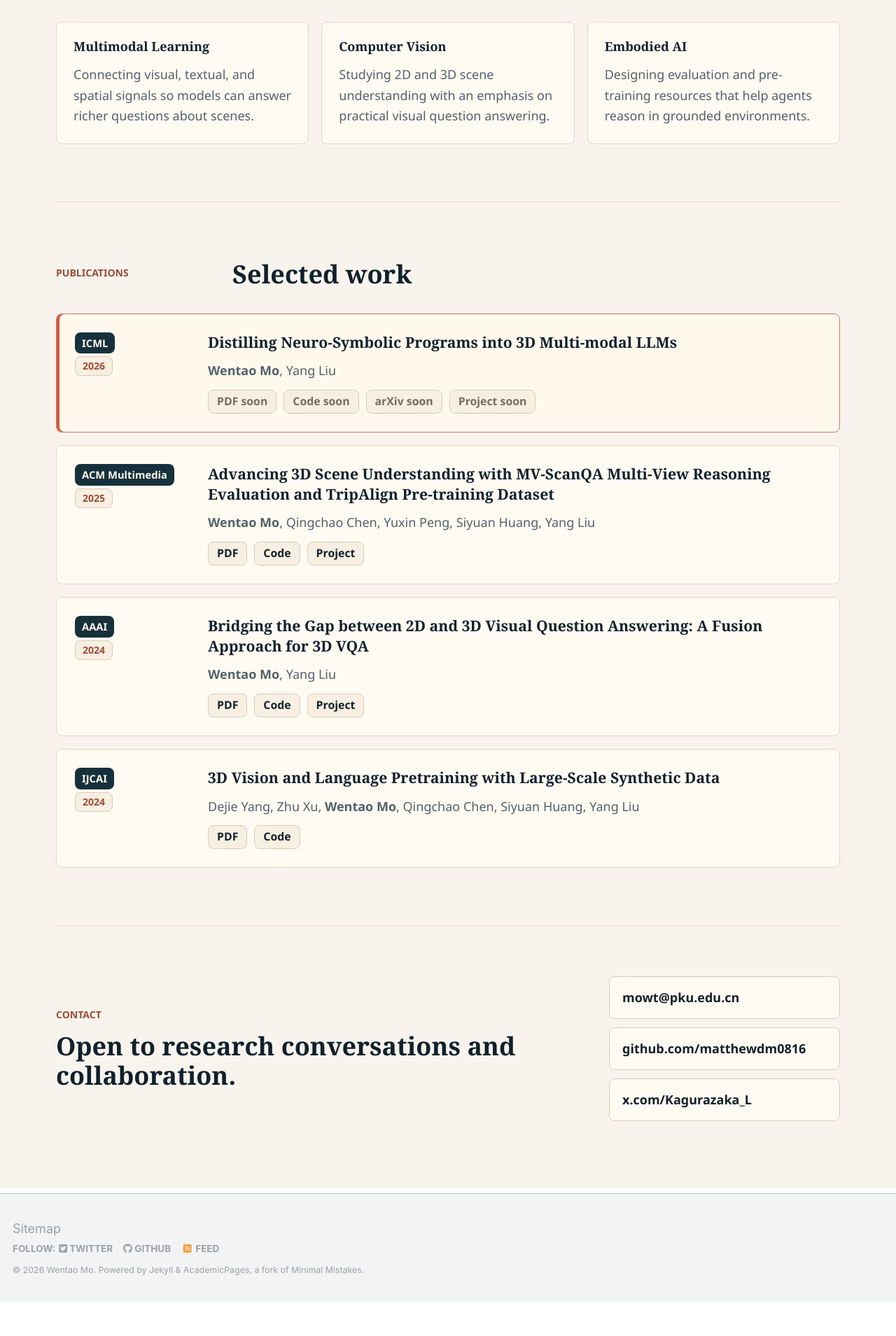
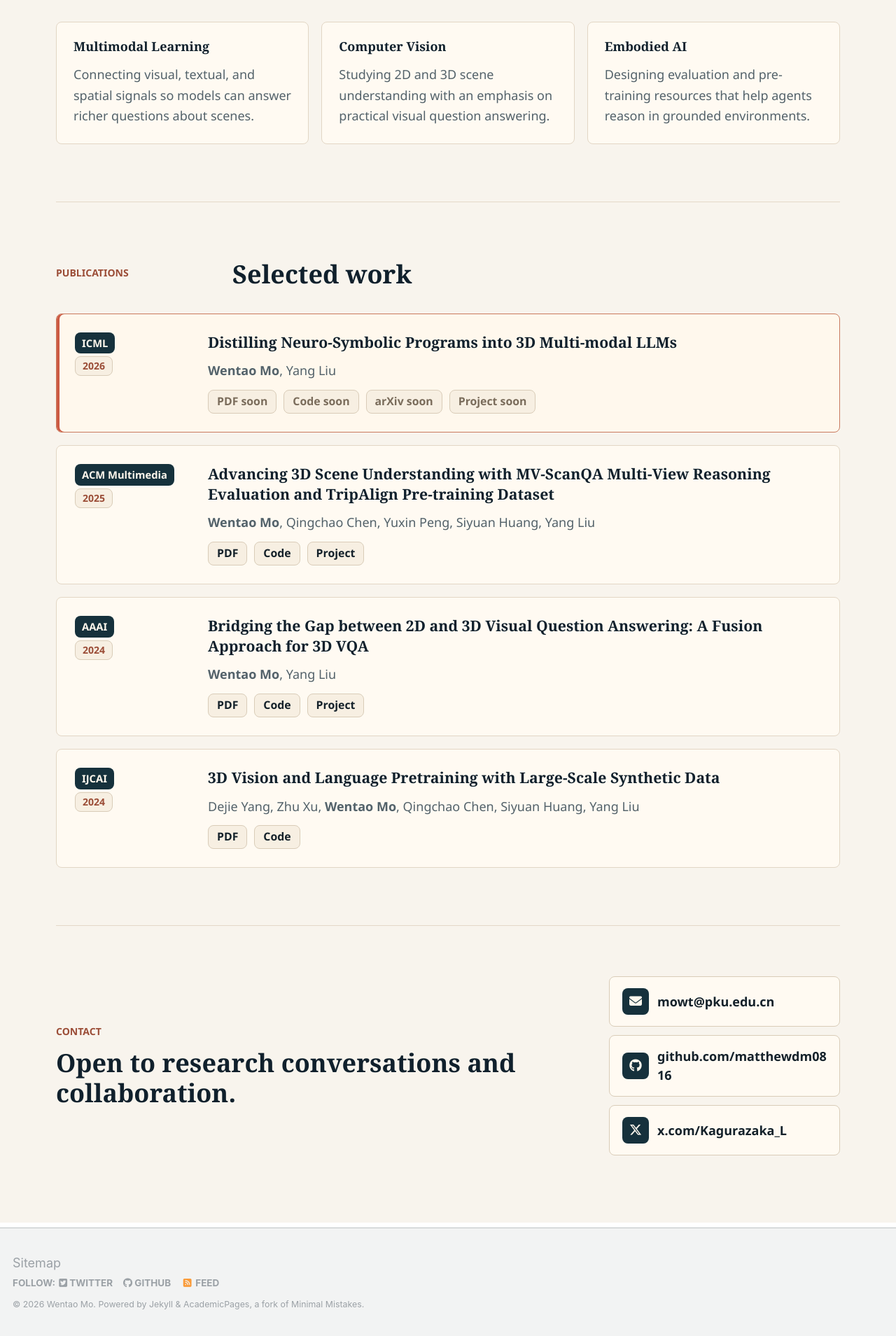
Before and after one commit to matthewdm0816/matthewdm0816.github.io, a Jekyll site: the page built from _pages/about.md, in a window 1280 px wide. Shown: the part 890-2799 px from the top of the page at 70% size. Built offline with Jekyll 4.4.1, drawn with Linux system fonts in a browser that asks for light colours; before the commit the page ends 2750 px from its top, so only the background shows below that.

Commit message:
Add contact link icons

```diff
--- a/_pages/about.md
+++ b/_pages/about.md
@@ -141,9 +141,18 @@ redirect_from:
       <h2>Open to research conversations and collaboration.</h2>
     </div>
     <div class="home-contact__links">
-      <a href="mailto:{{ site.author.email }}">{{ site.author.email }}</a>
-      <a href="https://github.com/{{ site.author.github }}">github.com/{{ site.author.github }}</a>
-      <a href="https://x.com/Kagurazaka_L">x.com/Kagurazaka_L</a>
+      <a href="mailto:{{ site.author.email }}">
+        <span class="home-contact__icon"><i class="fas fa-envelope" aria-hidden="true"></i></span>
+        <span>{{ site.author.email }}</span>
+      </a>
+      <a href="https://github.com/{{ site.author.github }}">
+        <span class="home-contact__icon"><i class="fab fa-github" aria-hidden="true"></i></span>
+        <span>github.com/{{ site.author.github }}</span>
+      </a>
+      <a href="https://x.com/Kagurazaka_L">
+        <span class="home-contact__icon"><i class="fab fa-x-twitter" aria-hidden="true"></i></span>
+        <span>x.com/Kagurazaka_L</span>
+      </a>
     </div>
   </section>
 </main>
--- a/assets/css/home.css
+++ b/assets/css/home.css
@@ -289,6 +289,10 @@
 }
 
 .home-contact__links a {
+  display: grid;
+  grid-template-columns: 38px minmax(0, 1fr);
+  gap: 12px;
+  align-items: center;
   padding: 16px 18px;
   border: 1px solid #d9ccb8;
   border-radius: 8px;
@@ -297,6 +301,22 @@
   font-weight: 700;
   overflow-wrap: anywhere;
   text-decoration: none;
+}
+
+.home-contact__links a:hover {
+  border-color: #0f6b64;
+}
+
+.home-contact__icon {
+  display: inline-flex;
+  align-items: center;
+  justify-content: center;
+  width: 38px;
+  height: 38px;
+  border-radius: 8px;
+  background: #16313c;
+  color: #fff8ed;
+  font-size: 1rem;
 }
 
 @media (max-width: 900px) {
```
